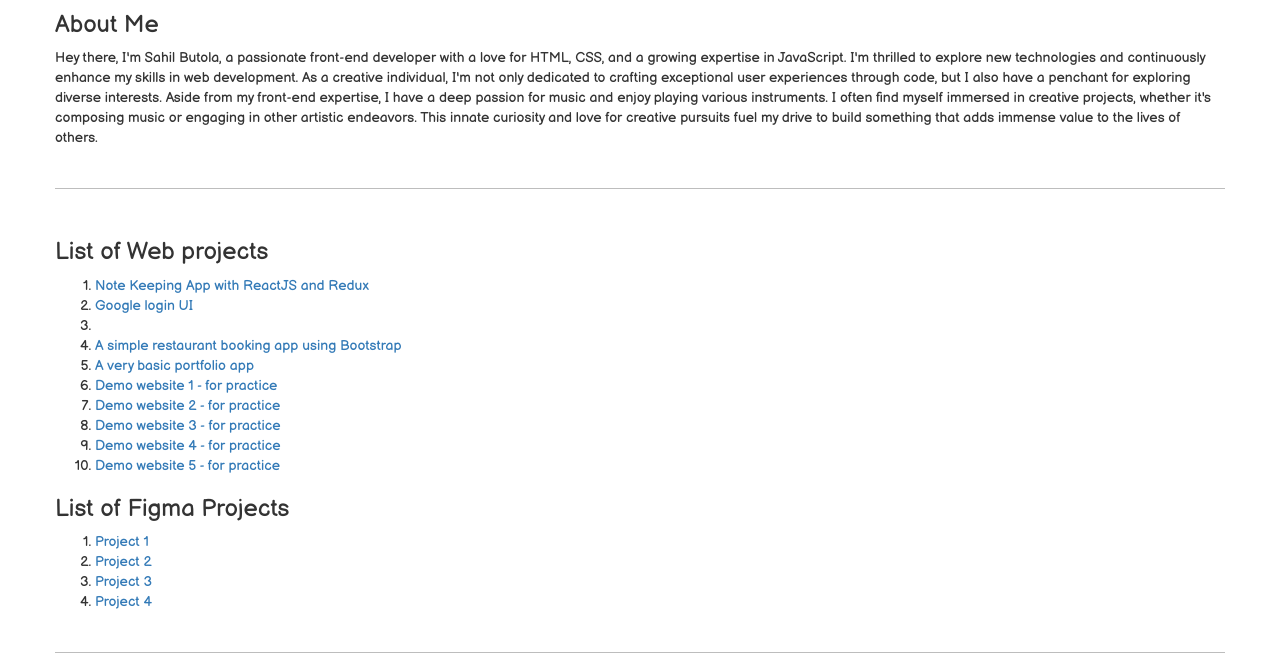
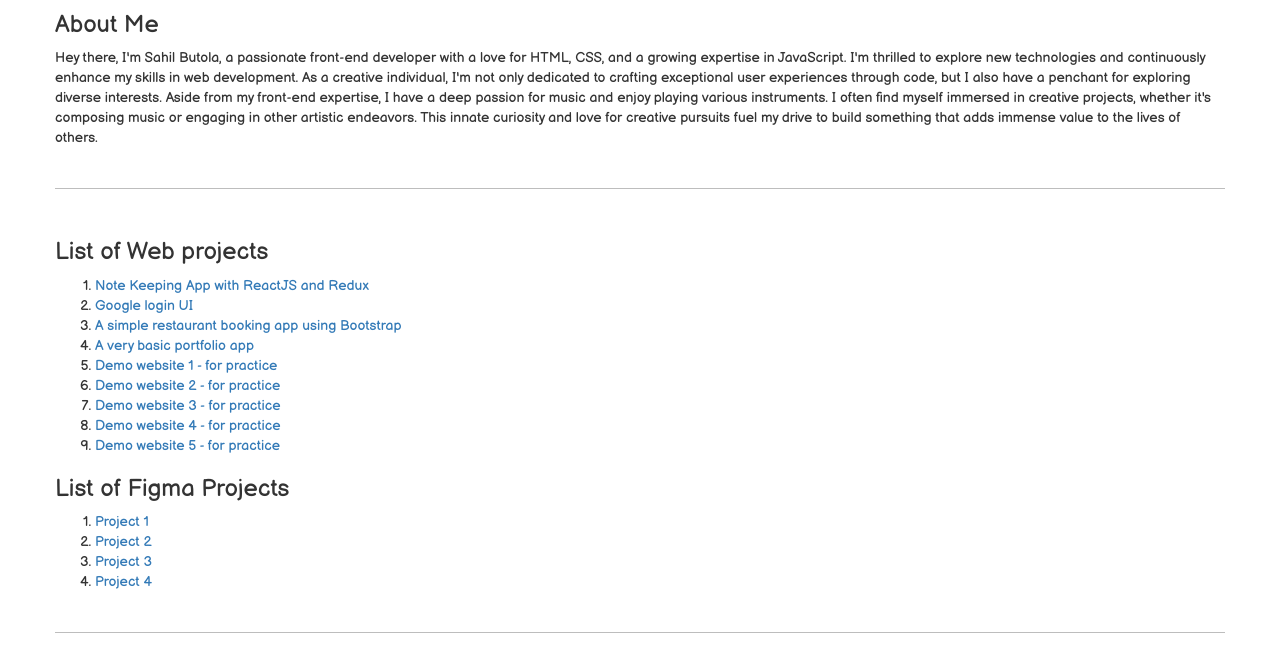
Before and after one commit to sahilbutola08/webchunks, a website: page index.html in a window 1280 px wide. Shown: the part 164-817 px from the top of the page. Drawn offline with nearby package versions, Linux system fonts and the light colour scheme.

Commit message:
Update index.html

```diff
--- a/index.html
+++ b/index.html
@@ -42,7 +42,6 @@ Aside from my front-end expertise, I have a deep passion for music and enjoy pla
 <!-- 						<li><a href="https://my-site-webchunnks.herokuapp.com/index.html">Website 1</a</li> -->
 						<li><a href="https://peppy-druid-3aa27e.netlify.app/">Note Keeping App with ReactJS and Redux</a></li>
 						<li><a href="https://google-sign-in-clone.netlify.app/">Google login UI</a></li>
-						<li><a href=""></a></li>
 						<li><a href="https://bootstrap-work.netlify.app/">A simple restaurant booking app using Bootstrap</a></li>
 						<li><a href="https://sahilbutola08.github.io/#t3">A very basic portfolio app</a></li>
 						<li><a href="https://frontes.netlify.app/">Demo website 1 - for practice</a></li>
```
